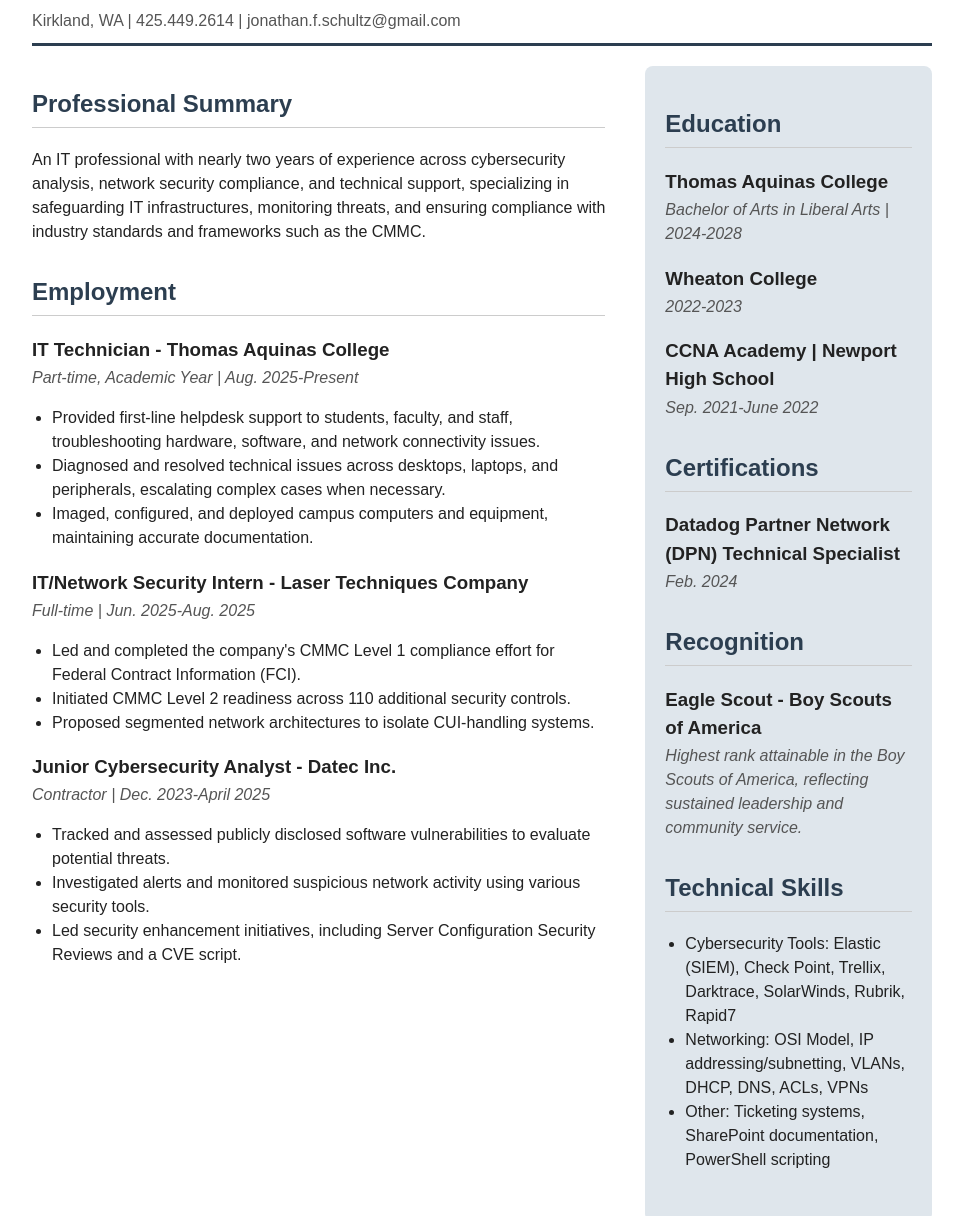
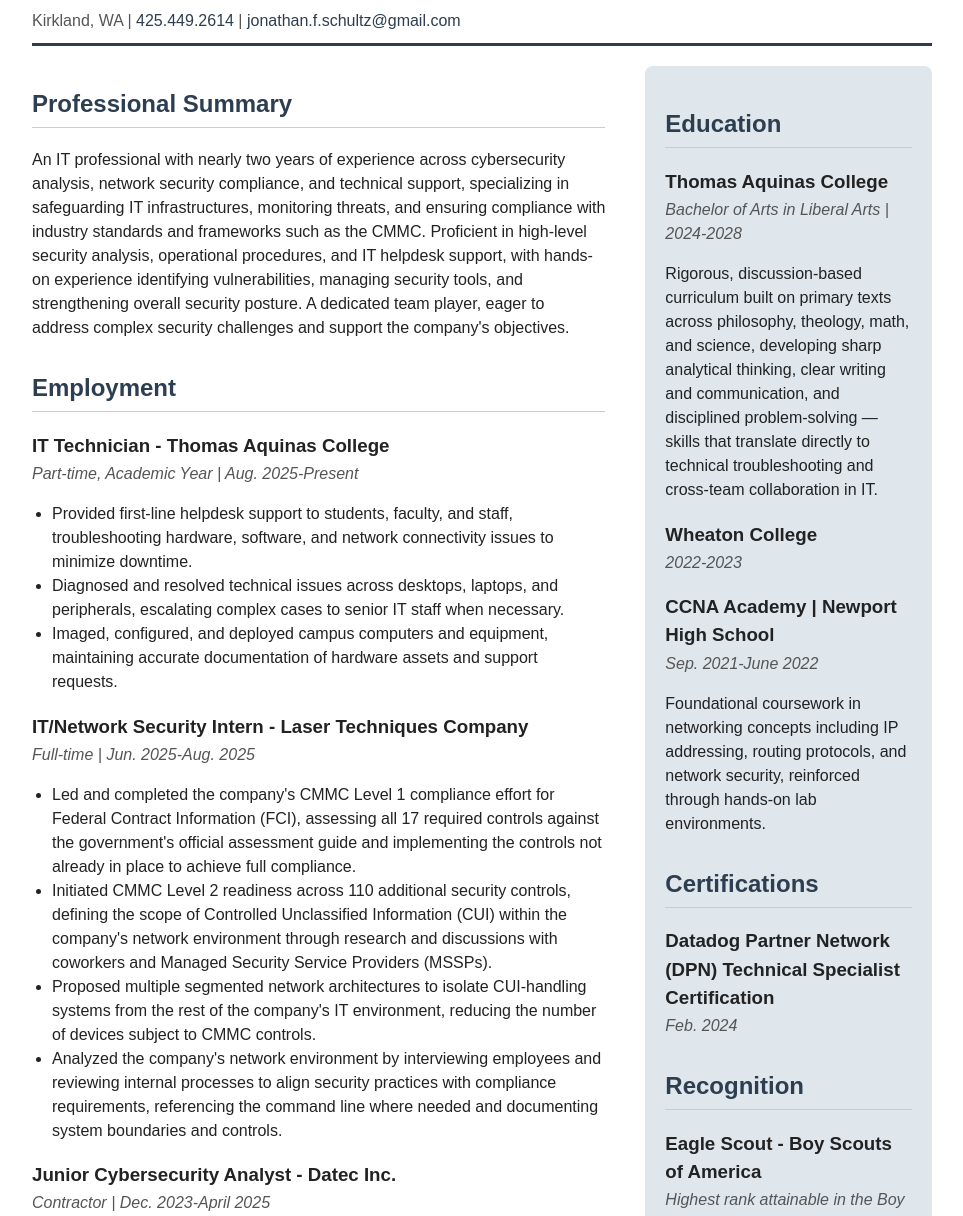
Before and after one commit to jonathanfschultz/resume, a plain HTML site: page index.html in a window 1280 px wide. Shown: the part 84-1300 px from the top of the page, without its empty margins (158-1121 px from the left). Drawn offline with Linux system fonts and the light colour scheme.

Commit message:
Restore full resume content and add responsive/contact-link polish

```diff
--- a/index.html
+++ b/index.html
@@ -10,7 +10,7 @@
 
   <header>
     <h1>Jonathan Schultz</h1>
-    <p>Kirkland, WA | 425.449.2614 | jonathan.f.schultz@gmail.com</p>
+    <p>Kirkland, WA | <a href="tel:+14254492614">425.449.2614</a> | <a href="mailto:jonathan.f.schultz@gmail.com">jonathan.f.schultz@gmail.com</a></p>
   </header>
 
   <div class="content">
@@ -22,7 +22,10 @@
           An IT professional with nearly two years of experience across cybersecurity analysis,
           network security compliance, and technical support, specializing in safeguarding IT
           infrastructures, monitoring threats, and ensuring compliance with industry standards
-          and frameworks such as the CMMC.
+          and frameworks such as the CMMC. Proficient in high-level security analysis, operational
+          procedures, and IT helpdesk support, with hands-on experience identifying vulnerabilities,
+          managing security tools, and strengthening overall security posture. A dedicated team
+          player, eager to address complex security challenges and support the company's objectives.
         </p>
       </section>
 
@@ -33,9 +36,9 @@
           <h3>IT Technician - Thomas Aquinas College</h3>
           <p>Part-time, Academic Year | Aug. 2025-Present</p>
           <ul>
-            <li>Provided first-line helpdesk support to students, faculty, and staff, troubleshooting hardware, software, and network connectivity issues.</li>
-            <li>Diagnosed and resolved technical issues across desktops, laptops, and peripherals, escalating complex cases when necessary.</li>
-            <li>Imaged, configured, and deployed campus computers and equipment, maintaining accurate documentation.</li>
+            <li>Provided first-line helpdesk support to students, faculty, and staff, troubleshooting hardware, software, and network connectivity issues to minimize downtime.</li>
+            <li>Diagnosed and resolved technical issues across desktops, laptops, and peripherals, escalating complex cases to senior IT staff when necessary.</li>
+            <li>Imaged, configured, and deployed campus computers and equipment, maintaining accurate documentation of hardware assets and support requests.</li>
           </ul>
         </article>
 
@@ -43,9 +46,10 @@
           <h3>IT/Network Security Intern - Laser Techniques Company</h3>
           <p>Full-time | Jun. 2025-Aug. 2025</p>
           <ul>
-            <li>Led and completed the company's CMMC Level 1 compliance effort for Federal Contract Information (FCI).</li>
-            <li>Initiated CMMC Level 2 readiness across 110 additional security controls.</li>
-            <li>Proposed segmented network architectures to isolate CUI-handling systems.</li>
+            <li>Led and completed the company's CMMC Level 1 compliance effort for Federal Contract Information (FCI), assessing all 17 required controls against the government's official assessment guide and implementing the controls not already in place to achieve full compliance.</li>
+            <li>Initiated CMMC Level 2 readiness across 110 additional security controls, defining the scope of Controlled Unclassified Information (CUI) within the company's network environment through research and discussions with coworkers and Managed Security Service Providers (MSSPs).</li>
+            <li>Proposed multiple segmented network architectures to isolate CUI-handling systems from the rest of the company's IT environment, reducing the number of devices subject to CMMC controls.</li>
+            <li>Analyzed the company's network environment by interviewing employees and reviewing internal processes to align security practices with compliance requirements, referencing the command line where needed and documenting system boundaries and controls.</li>
           </ul>
         </article>
 
@@ -53,9 +57,9 @@
           <h3>Junior Cybersecurity Analyst - Datec Inc.</h3>
           <p>Contractor | Dec. 2023-April 2025</p>
           <ul>
-            <li>Tracked and assessed publicly disclosed software vulnerabilities to evaluate potential threats.</li>
-            <li>Investigated alerts and monitored suspicious network activity using various security tools.</li>
-            <li>Led security enhancement initiatives, including Server Configuration Security Reviews and a CVE script.</li>
+            <li>Tracked and assessed publicly disclosed software vulnerabilities to evaluate potential threats and proactively strengthen security defenses.</li>
+            <li>Investigated alerts and monitored suspicious network activity using various security tools, making critical judgment calls to ensure swift and effective threat mitigation.</li>
+            <li>Led security enhancement initiatives, including Server Configuration Security Reviews, email whitelisting to ensure smooth communication flow, and development of a CVE script to collect information from Active Directory.</li>
           </ul>
         </article>
       </section>
@@ -67,6 +71,12 @@
         <article>
           <h3>Thomas Aquinas College</h3>
           <p>Bachelor of Arts in Liberal Arts | 2024-2028</p>
+          <p class="description">
+            Rigorous, discussion-based curriculum built on primary texts across philosophy, theology,
+            math, and science, developing sharp analytical thinking, clear writing and communication,
+            and disciplined problem-solving — skills that translate directly to technical
+            troubleshooting and cross-team collaboration in IT.
+          </p>
         </article>
         <article>
           <h3>Wheaton College</h3>
@@ -75,13 +85,17 @@
         <article>
           <h3>CCNA Academy | Newport High School</h3>
           <p>Sep. 2021-June 2022</p>
+          <p class="description">
+            Foundational coursework in networking concepts including IP addressing, routing
+            protocols, and network security, reinforced through hands-on lab environments.
+          </p>
         </article>
       </section>
 
       <section>
         <h2>Certifications</h2>
         <article>
-          <h3>Datadog Partner Network (DPN) Technical Specialist</h3>
+          <h3>Datadog Partner Network (DPN) Technical Specialist Certification</h3>
           <p>Feb. 2024</p>
         </article>
       </section>
@@ -97,9 +111,9 @@
       <section>
         <h2>Technical Skills</h2>
         <ul>
-          <li>Cybersecurity Tools: Elastic (SIEM), Check Point, Trellix, Darktrace, SolarWinds, Rubrik, Rapid7</li>
-          <li>Networking: OSI Model, IP addressing/subnetting, VLANs, DHCP, DNS, ACLs, VPNs</li>
-          <li>Other: Ticketing systems, SharePoint documentation, PowerShell scripting</li>
+          <li>Cybersecurity Tools &amp; Technologies: Elastic (SIEM), Check Point Smart Console (Firewall), Check Point Harmony (Endpoint Protection), Trellix (EDR), Darktrace (AI-driven Threat Detection), SolarWinds (Network Monitoring), Rubrik (Backup &amp; Disaster Recovery), Rapid7 (Vulnerability Scanning &amp; Risk Assessment).</li>
+          <li>Networking Fundamentals: OSI Model, IP addressing and subnetting, router/switch configuration, Ethernet and LAN switching, VLANs, Wi-Fi, DHCP, DNS, ACLs, and foundational routing protocols and VPNs.</li>
+          <li>Communication, Documentation &amp; Automation: Experienced with ticketing and collaboration tools (e.g., Track-It! and Teams), documenting IT procedures in SharePoint, managing email whitelisting through Mimecast, and developing basic PowerShell scripts for automation.</li>
         </ul>
       </section>
     </aside>
--- a/style.css
+++ b/style.css
@@ -30,6 +30,15 @@
   color: #555555;
 }
 
+header a {
+  color: #2c3e50;
+  text-decoration: none;
+}
+
+header a:hover {
+  text-decoration: underline;
+}
+
 aside {
   background-color: #dfe6ec;
   padding: 20px;
@@ -60,8 +69,19 @@
   color: #555555;
 }
 
+article p.description {
+  font-style: normal;
+  color: #222222;
+}
+
 ul {
   padding-left: 20px;
+}
+
+@media (max-width: 600px) {
+  .content {
+    grid-template-columns: 1fr;
+  }
 }
 
 @media print {
```
